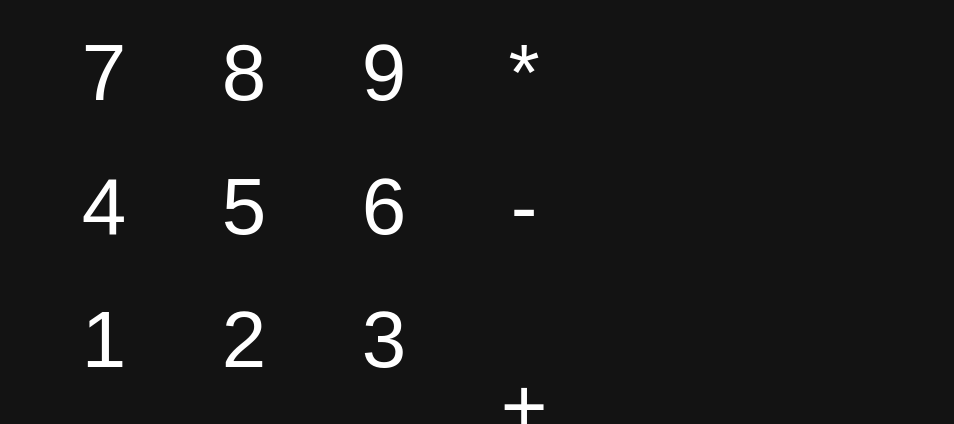
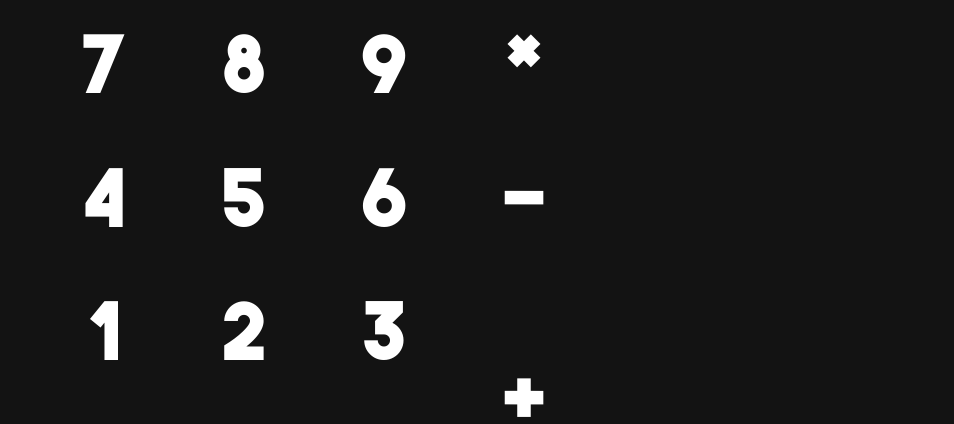
Before and after one commit to praxeds/theodinproject-calculator, a website: page index.html in a window 1280 px wide. Shown: the part 260-684 px from the top of the page, without its empty margins (326-1280 px from the left). Drawn offline with nearby package versions, Linux system fonts and the light colour scheme; the site is published under a folder, as on GitHub Pages, so addresses that start at the root find nothing.

Commit message:
html file path mistake

```diff
--- a/css/styles.css
+++ b/css/styles.css
@@ -1,9 +1,9 @@
 /*! Fonts */
 @font-face {
     font-family: 'The Bold Font';
-    src: url('/assets/fonts/TheBoldFont/TheBoldFont-Bold.woff2') format('woff2'),
-        url('/assets/fonts/TheBoldFont/TheBoldFont-Bold.woff') format('woff'),
-        url('/assets/fonts/TheBoldFont/TheBoldFont-Bold.ttf') format('truetype');
+    src: url('../assets/fonts/TheBoldFont/TheBoldFont-Bold.woff2') format('woff2'),
+        url('../assets/fonts/TheBoldFont/TheBoldFont-Bold.woff') format('woff'),
+        url('../assets/fonts/TheBoldFont/TheBoldFont-Bold.ttf') format('truetype');
     font-weight: bold;
     font-style: normal;
     font-display: swap;
@@ -11,9 +11,9 @@
 
 @font-face {
     font-family: 'Digital Display';
-    src: url('/assets/fonts/DigitalDisplay/Digital-Display.woff2') format('woff2'),
-        url('/assets/fonts/DigitalDisplay/Digital-Display.woff') format('woff'),
-        url('/assets/fonts/DigitalDisplay/Digital-Display.ttf') format('truetype');
+    src: url('../assets/fonts/DigitalDisplay/Digital-Display.woff2') format('woff2'),
+        url('../assets/fonts/DigitalDisplay/Digital-Display.woff') format('woff'),
+        url('../assets/fonts/DigitalDisplay/Digital-Display.ttf') format('truetype');
     font-weight: bold;
     font-style: normal;
     font-display: swap;
```
